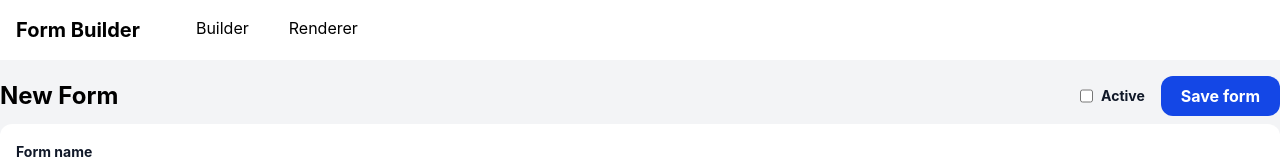
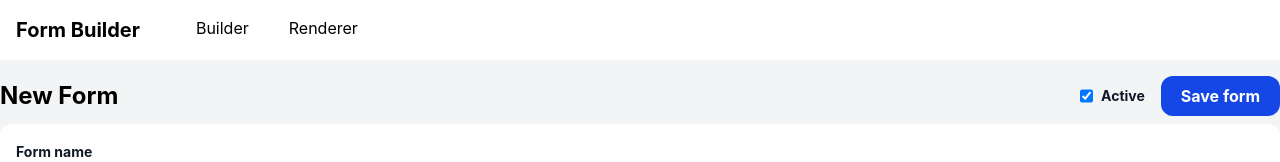
Before and after one commit to amanraina1/form-builder-vue, a Vue app in the folder frontend/: page / in a window 1280 px wide. Shown: the top 162 px of the page. Built offline with nearby package versions, Linux system fonts and the light colour scheme.

Commit message:
minor fixes

```diff
--- a/frontend/src/components/Builder/FormBuilder.vue
+++ b/frontend/src/components/Builder/FormBuilder.vue
@@ -1,5 +1,5 @@
 <script setup>
-import { computed, ref, watch } from "vue";
+import { computed, ref, reactive, watch } from "vue";
 import Menu from "./FormComponents/Menu.vue";
 import Sections from "./FormComponents/Sections.vue";
 import TextField from "../FormFields/TextField.vue";
@@ -7,8 +7,6 @@ import FieldSettings from "./FormComponents/FieldSettings/FieldSettings.vue";
 import Checkbox from "../FormFields/Checkbox.vue";
 import { useStore } from "vuex";
 const store = useStore();
-
-// const fieldsList = ref([]);
 
 const activeField = computed(() => store.getters.getActiveField);
 const fieldsList = computed({
@@ -19,13 +17,16 @@ const fieldsList = computed({
     store.commit("updateFormDetails", value);
   },
 });
-// watch(fieldsList, (nv) => {
-//   console.log(nv);
-// });
 
-// watch(activeField, (nv) => {
-//   console.log(nv);
-// });
+const form = reactive({
+  name: "",
+  description: "",
+  isActive: true,
+});
+const saveFields = () => {};
+const onChange = (value, name) => {
+  form[name] = value;
+};
 </script>
 
 <template>
@@ -33,8 +34,14 @@ const fieldsList = computed({
     <header class="flex justify-between items-center">
       <h1 class="font-bold text-2xl">New Form</h1>
       <div class="flex items-center gap-4">
-        <Checkbox label="Active" />
+        <Checkbox
+          name="isActive"
+          :onChange="onChange"
+          :value="form.isActive"
+          label="Active"
+        />
         <button
+          @click="saveFields"
           class="bg-blue-700 hover:bg-blue-900 text-white font-bold py-2 px-5 rounded-xl cursor-pointer"
         >
           Save form
@@ -43,10 +50,17 @@ const fieldsList = computed({
     </header>
 
     <div class="bg-white p-4 my-2 rounded-xl">
-      <TextField name="formName" label="Form name" />
+      <TextField
+        name="name"
+        :value="form.name"
+        :onChange="onChange"
+        label="Form name"
+      />
 
       <TextField
         type="textarea"
+        :value="form.description"
+        :onChange="onChange"
         name="description"
         label="Description (Optional)"
       />
--- a/frontend/src/components/FormFields/Checkbox.vue
+++ b/frontend/src/components/FormFields/Checkbox.vue
@@ -14,8 +14,8 @@ const changedValue = ref(props.value);
   <div class="flex gap-2">
     <input
       type="checkbox"
-      :checked="changedValue"
-      @input="onChange(changedValue, name)"
+      v-model="changedValue"
+      @change="onChange(changedValue, name)"
       :name="name"
       :id="name"
       class="sm:text-sm/6"
```
